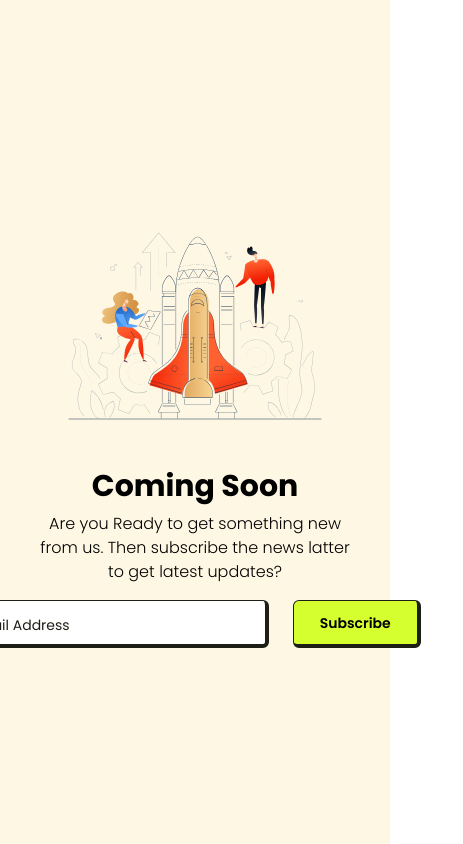
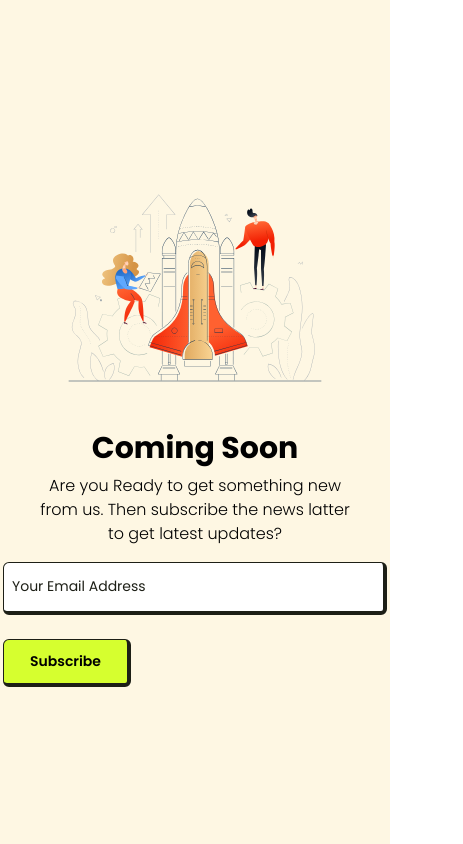
Before and after one commit to OlaiwonAbdullahi/Coming-Soon, a React (Vite) app: page / in a window 390 px wide. Shown: the whole page, 463 px wide, since content can reach past the window. Built offline with nearby package versions, Linux system fonts and the light colour scheme.

Commit message:
update Form.jsx

```diff
--- a/src/components/Form.jsx
+++ b/src/components/Form.jsx
@@ -1,6 +1,6 @@
 const Form = () => {
   return (
-    <div className=" mx-auto flex gap-6">
+    <div className=" mx-auto flex gap-6 flex-col md:flex-row">
       <div className="basis-2/3 w-96 h-12 items-center bg-primary p-2 rounded-md border border-secondary border-r-4 border-b-4">
         <input
           type="text"
```
